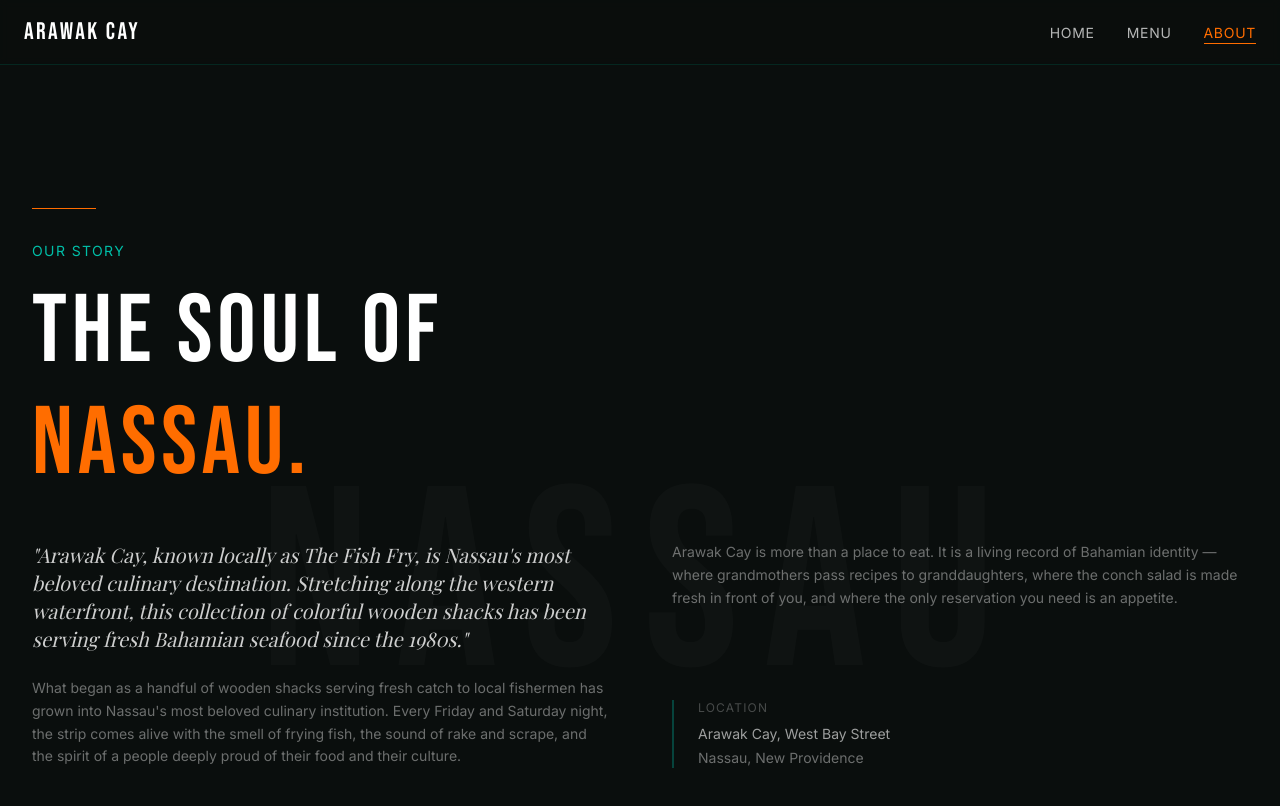
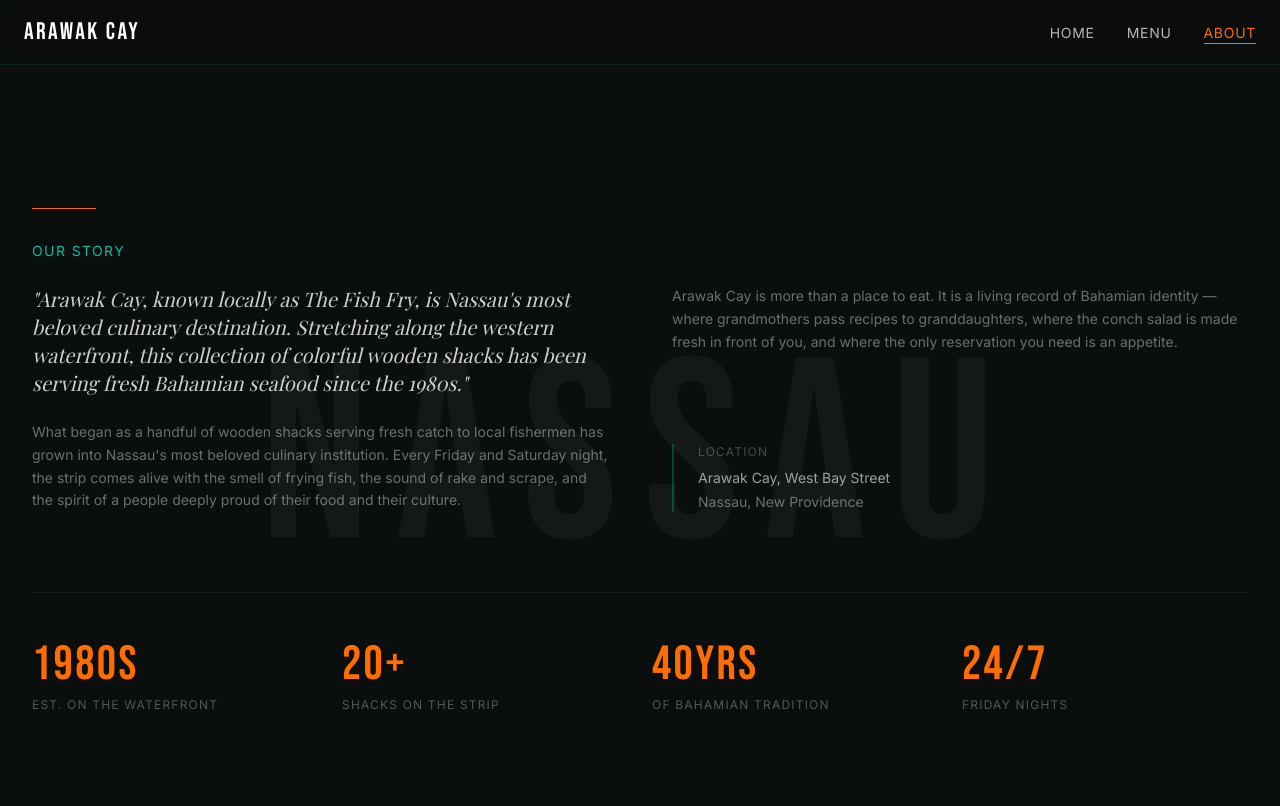
Before and after one commit to Ernestforbes12/arawak-cay-experience, a React (Vite) app: page /about in a window 1280 px wide. Shown: the top 806 px of the page. Built offline with nearby package versions, Linux system fonts and the light colour scheme; a web font is replaced by a local one.

Commit message:
location hours section fixed: GSAP context applied, content fully visible

```diff
--- a/src/components/AboutSection.jsx
+++ b/src/components/AboutSection.jsx
@@ -120,13 +120,16 @@ useGSAP(() => {
         </p>
 
         {/* Main Headline */}
-        <div ref={headlineRef}>
-          <h2 className="font-display text-white text-5xl md:text-7xl lg:text-8xl tracking-wider leading-none mb-4">
-            THE SOUL OF
-          </h2>
-          <h2 className="font-display text-sunset-500 text-5xl md:text-7xl lg:text-8xl tracking-wider leading-none mb-12">
-            NASSAU.
-          </h2>
+        {/* Large decorative background text — purely visual */}
+        <div
+             className="absolute inset-0 flex items-center justify-center pointer-events-none overflow-hidden select-none"
+             aria-hidden="true"
+        >
+        <span
+             style={{ opacity: 0.018, fontSize: '20vw', fontFamily: "'Bebas Neue', sans-serif", letterSpacing: '0.1em', color: 'white', whiteSpace: 'nowrap' }}
+        >
+         NASSAU
+        </span>
         </div>
 
         {/* Two Column Layout */}
--- a/src/components/LocationHours.jsx
+++ b/src/components/LocationHours.jsx
@@ -11,6 +11,8 @@ export default function LocationHours() {
   const { fishFryInfo } = useVendors()
 
   useGSAP(() => {
+  const ctx = gsap.context(() => {
+
     gsap.fromTo(leftRef.current,
       { opacity: 0, x: -40 },
       {
@@ -42,7 +44,12 @@ export default function LocationHours() {
         }
       }
     )
-  }, { scope: containerRef })
+
+  }, containerRef)
+
+  return () => ctx.revert()
+
+}, { scope: containerRef })
 
   if (!fishFryInfo) return null
 
@@ -71,7 +78,7 @@ export default function LocationHours() {
         <div className="grid grid-cols-1 md:grid-cols-2 gap-16 md:gap-24">
 
           {/* Left — Location */}
-          <div ref={leftRef} style={{ opacity: 0 }}>
+          <div ref={leftRef}>
             <h2 className="font-display text-white text-4xl md:text-6xl tracking-wider mb-8 leading-none">
               ARAWAK CAY
             </h2>
@@ -128,7 +135,7 @@ export default function LocationHours() {
           </div>
 
           {/* Right — Hours */}
-          <div ref={rightRef} style={{ opacity: 0 }}>
+          <div ref={rightRef}>
             <h2 className="font-display text-white text-4xl md:text-6xl tracking-wider mb-8 leading-none">
               HOURS
             </h2>
--- a/src/pages/Home.jsx
+++ b/src/pages/Home.jsx
@@ -2,6 +2,7 @@ import Hero from '../components/Hero'
 import TheStrip from '../components/TheStrip'
 import AboutSection from '../components/AboutSection'
 import LocationHours from '../components/LocationHours'
+
 
 export default function Home() {
   return (
@@ -10,6 +11,7 @@ export default function Home() {
       <TheStrip />
       <AboutSection />
       <LocationHours />
+
     </main>
   )
 }
```
